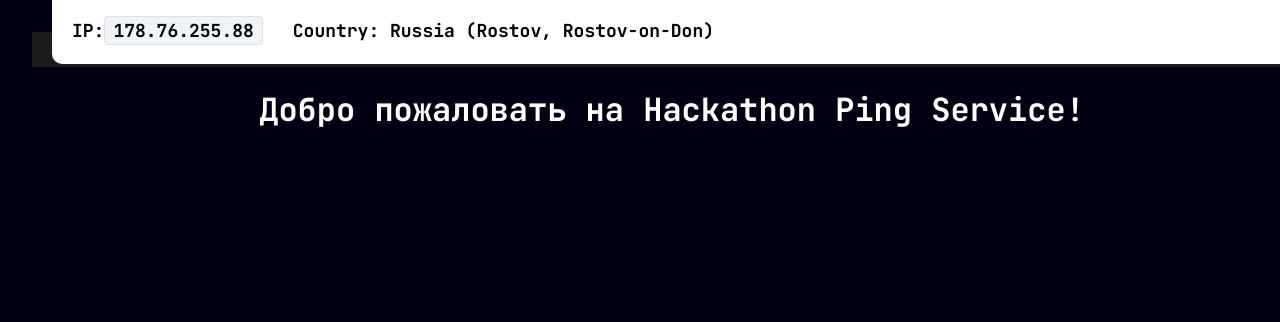
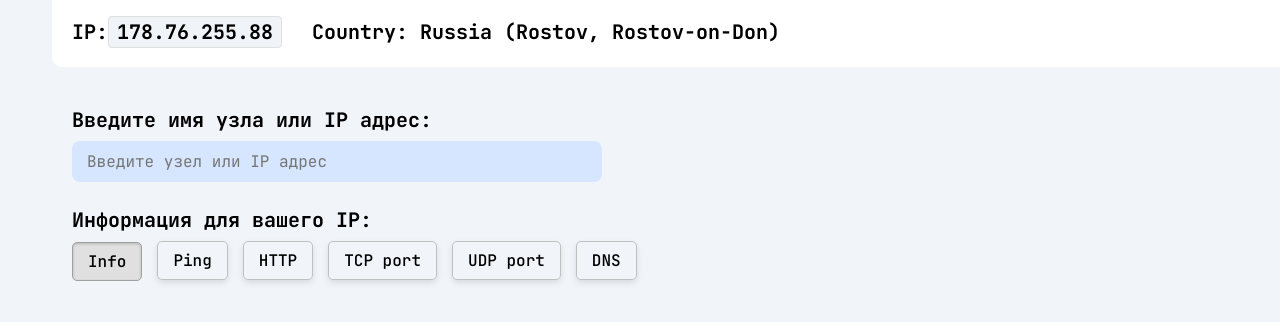
Before and after one commit to ruslantur77/Netcheck, a React (Vite) app in the folder frontend/Aeza-hackathon/: page / in a window 1280 px wide. Shown: the top 322 px of the page. Built offline with nearby package versions, Linux system fonts and the light colour scheme.

Commit message:
Added text, input, buttons

```diff
--- a/frontend/Aeza-hackathon/src/App.jsx
+++ b/frontend/Aeza-hackathon/src/App.jsx
@@ -1,15 +1,14 @@
 // src/App.jsx
 
 import React from 'react';
-import Header from './components/Header'; // Импортируем компонент
-import './App.css'; // Общие стили приложения (если есть)
+import Header from './components/Header';
+import MainContainer from './components/MainContainer';
+import './App.css';
 
 function App() {
-  // 1. Предположим, что эти данные вы получили от сервера
   const userIp = '178.76.255.88';
   const userLocation = 'Russia (Rostov, Rostov-on-Don)';
 
-  // 2. Вставляем компонент Header
   return (
     <div className="App">
       <Header
@@ -17,11 +16,9 @@ function App() {
         countryData={userLocation}
       />
 
-      <main>
-        {/* Здесь будет остальной контент вашего сайта */}
-        <h1>Добро пожаловать на Hackathon Ping Service!</h1>
-        {/* ... */}
-      </main>
+      {/* MainContainer теперь содержит всю логику контента, включая поле ввода */}
+      <MainContainer />
+
     </div>
   );
 }
--- a/frontend/Aeza-hackathon/src/components/Header.css
+++ b/frontend/Aeza-hackathon/src/components/Header.css
@@ -1,5 +1,4 @@
 .header {
-    background-color: #1a1a1a;
     height: 35px;
     width: 100%;
     position: relative;
@@ -22,7 +21,7 @@
 .header__text {
     font-family: 'JetBrains Mono', monospace;
     font-weight: 700;
-    font-size: 18px;
+    font-size: 20px;
     margin: 0;
     line-height: 1.5;
 }
--- /dev/null
+++ b/frontend/Aeza-hackathon/src/components/InputField.css
@@ -0,0 +1,27 @@
+/* components/InputField.css */
+
+.input-wrapper {
+    margin-bottom: 25px;
+    width: 100%;
+    max-width: 500px; /* Ограничиваем ширину поля, как на макете */
+}
+
+.main-input {
+    width: 100%;
+    padding: 10px 15px;
+
+    background-color: #d7e6ff; /* Светло-серый фон */
+    border: none;
+    border-radius: 8px;
+
+    color: black; /* Текст внутри поля - черный */
+
+    font-family: 'JetBrains Mono', monospace;
+    font-size: 16px;
+    font-weight: 400;
+}
+
+.main-input:focus {
+    outline: none;
+    box-shadow: 0 0 0 2px rgba(135, 206, 250, 0.5);
+}
--- /dev/null
+++ b/frontend/Aeza-hackathon/src/components/InputField.jsx
@@ -0,0 +1,20 @@
+// components/InputField.jsx
+
+import React from 'react';
+import './InputField.css';
+
+function InputField({ value, onChange, placeholder = 'К примеру, aeza.ru' }) {
+  return (
+    <div className="input-wrapper">
+      <input
+        type="text"
+        value={value}
+        onChange={onChange}
+        placeholder={placeholder}
+        className="main-input"
+      />
+    </div>
+  );
+}
+
+export default InputField;
--- /dev/null
+++ b/frontend/Aeza-hackathon/src/components/MainContainer.css
@@ -0,0 +1,29 @@
+/* components/MainContainer.css */
+
+/* MAIN-CONTAINER: Общий контейнер для всего контента */
+.main-container {
+    max-width: 1200px;
+    margin: 0 auto;
+    padding: 20px;
+
+    font-family: 'JetBrains Mono', monospace;
+
+    /* !!! ИСПРАВЛЕНИЕ: Делаем текст ЧЕРНЫМ */
+    color: black;
+
+    /* Убеждаемся, что контент выровнен по левому краю (по умолчанию) */
+    text-align: left;
+}
+
+/* Общие стили для заголовков/лейблов внутри контейнера */
+.label-text {
+    font-size: 20px;
+    font-weight: 600;
+    margin-bottom: 8px;
+    /* Текст должен быть черным */
+    color: black;
+}
+
+.buttons-label {
+    margin-top: 20px;
+}
--- /dev/null
+++ b/frontend/Aeza-hackathon/src/components/MainContainer.jsx
@@ -0,0 +1,40 @@
+// components/MainContainer.jsx (Обновленный код)
+
+import React, { useState } from 'react';
+import InputField from './InputField';
+import NavButtons from './NavButtons'; // <--- Импортируем кнопки
+import './MainContainer.css';
+
+function MainContainer() {
+  const [target, setTarget] = useState('');
+  // !!! Состояние для активной вкладки, по умолчанию 'Info'
+  const [activeTab, setActiveTab] = useState('Info');
+
+  return (
+    <div className="main-container">
+
+      {/* 1. Поле ввода */}
+      <p className="label-text">Введите имя узла или IP адрес:</p>
+      <InputField
+        value={target}
+        onChange={(e) => setTarget(e.target.value)}
+        placeholder="Введите узел или IP адрес"
+      />
+
+      {/* 2. Кнопки навигации */}
+      <p className="label-text buttons-label">Информация для вашего IP:</p>
+      <NavButtons
+        activeTab={activeTab}
+        onTabChange={setActiveTab} // Передаем функцию для смены вкладки
+      />
+
+      {/* 3. Карта и информационные блоки (будет дальше) */}
+      <div className="content-map-layout">
+          {/* ... */}
+      </div>
+
+    </div>
+  );
+}
+
+export default MainContainer;
--- /dev/null
+++ b/frontend/Aeza-hackathon/src/components/NavButtons.css
@@ -0,0 +1,46 @@
+/* components/NavButtons.css */
+
+.button-bar {
+    display: flex;
+    /* Разрешаем перенос на следующую строку, если не помещаются */
+    flex-wrap: wrap;
+    gap: 15px; /* Расстояние между кнопками */
+    margin-bottom: 25px; /* Отступ до карты */
+}
+
+.nav-button {
+    /* Общий вид кнопки */
+    font-family: 'JetBrains Mono', monospace;
+    font-size: 16px;
+    font-weight: 500;
+
+    padding: 8px 15px;
+    cursor: pointer;
+
+    /* Стилизация, как на макете */
+    background-color: transparent; /* Прозрачный фон */
+    color: black;
+    border: 1px solid #c0c0c0; /* Светлая рамка */
+    border-radius: 5px; /* Округлая форма */
+
+    /* Добавляем тень, чтобы кнопки "выступали" (аналог box-shadow) */
+    box-shadow: 0 3px 6px rgba(0, 0, 0, 0.1);
+
+    /* Эффект перехода для плавности */
+    transition: all 0.2s ease-in-out;
+    user-select: none; /* Текст не выделяется */
+}
+
+/* Стили для активной (нажатой) кнопки */
+.nav-button.active {
+    /* Делаем кнопку темнее или сдвигаем вниз, имитируя нажатие */
+    background-color: #e0e0e0; /* Более темный фон */
+    border-color: #a0a0a0;
+    box-shadow: 0 1px 3px rgba(0, 0, 0, 0.2) inset; /* Тень внутрь */
+    transform: translateY(1px); /* Небольшой сдвиг вниз */
+}
+
+/* Стили при наведении */
+.nav-button:hover:not(.active) {
+    background-color: #f0f0f0;
+}
--- /dev/null
+++ b/frontend/Aeza-hackathon/src/components/NavButtons.jsx
@@ -0,0 +1,37 @@
+// components/NavButtons.jsx
+
+import React from 'react';
+import './NavButtons.css';
+
+// Список всех кнопок для удобства
+const BUTTONS = [
+    'Info',
+    'Ping',
+    'HTTP',
+    'TCP port',
+    'UDP port',
+    'DNS'
+];
+
+/**
+ * Компонент панели навигации с кнопками
+ * @param {string} activeTab - Имя активной вкладки
+ * @param {function} onTabChange - Функция-обработчик клика
+ */
+function NavButtons({ activeTab, onTabChange }) {
+  return (
+    <div className="button-bar">
+      {BUTTONS.map((tab) => (
+        <button
+          key={tab}
+          className={`nav-button ${activeTab === tab ? 'active' : ''}`}
+          onClick={() => onTabChange(tab)}
+        >
+          {tab}
+        </button>
+      ))}
+    </div>
+  );
+}
+
+export default NavButtons;
--- a/frontend/Aeza-hackathon/src/index.css
+++ b/frontend/Aeza-hackathon/src/index.css
@@ -4,7 +4,7 @@
 }
 
 :root {
-  --background-color: rgba(3, 0, 20, 1);
+  --background-color: #F1F5F9;
   --text-color: #ffffff;
 }
 
```
